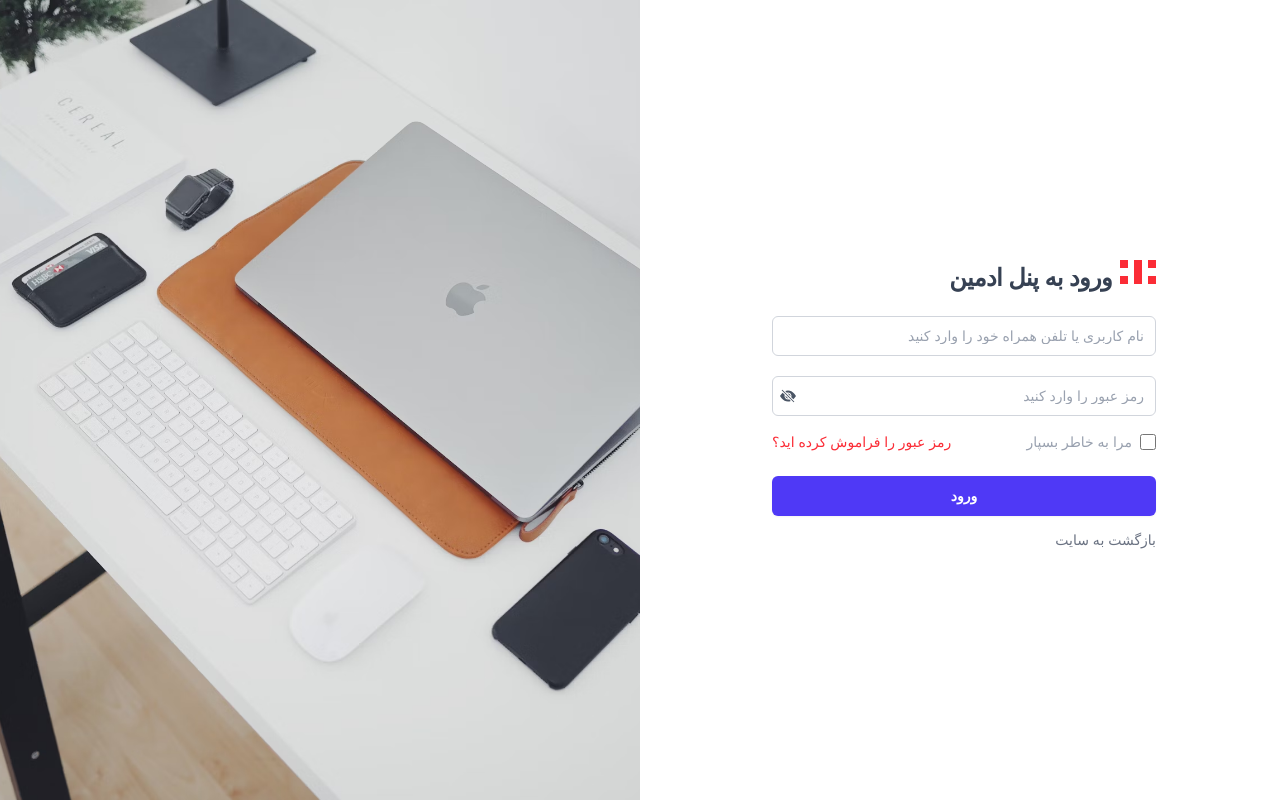
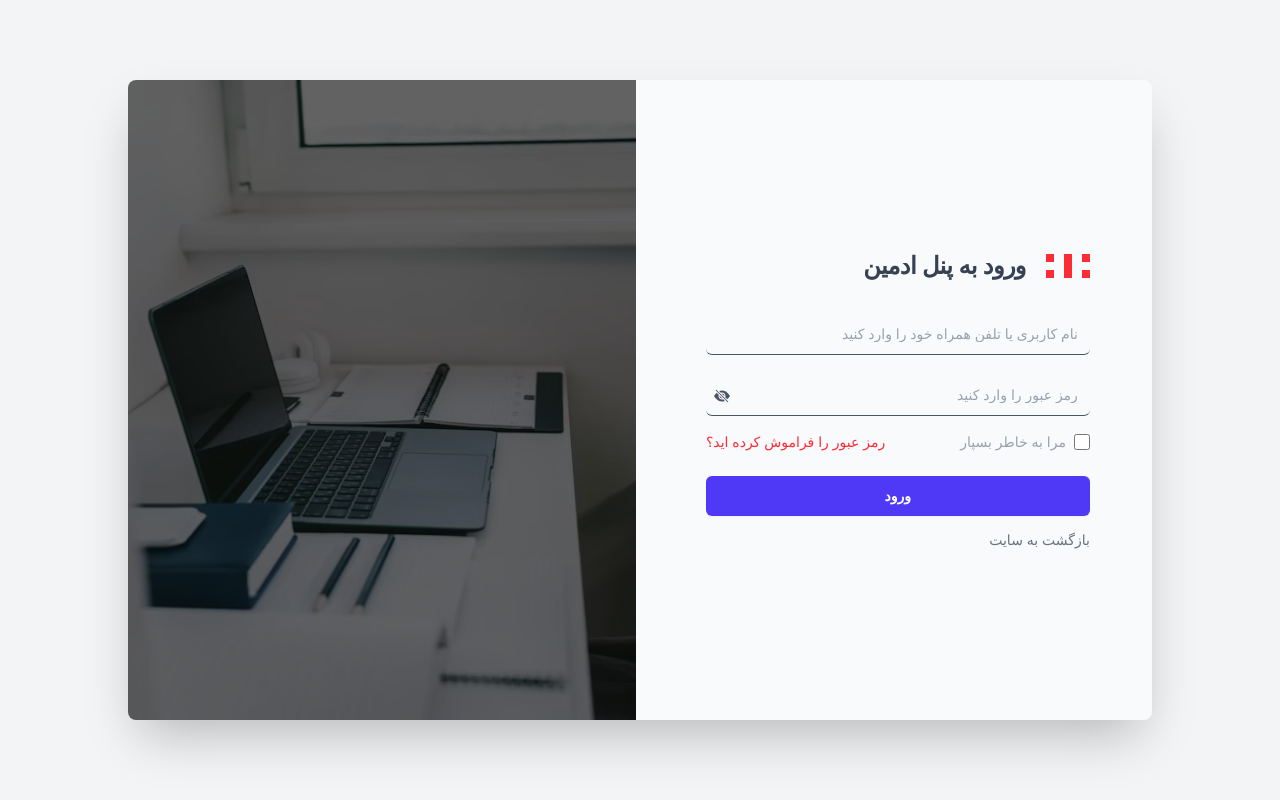
Before and after one commit to arzpour/advertising-agency, a Next.js app: page /admin/login in a window 1280 px wide. Built offline with nearby package versions, Linux system fonts and the light colour scheme; no server answers.

Commit message:
Modify login page ui - modify toast ui - modify login form - modify login ui

```diff
--- a/components/auth/login-form.tsx
+++ b/components/auth/login-form.tsx
@@ -52,10 +52,15 @@ const LoginForm = () => {
 
       if (response.data.user.role === "ADMIN") {
         router.push("/admin");
-        toast("وارد شدید");
+        toast("وارد شدید", {
+          icon: "✅",
+          className: "!bg-green-100 !text-green-800 !shadow-md !h-[60px]",
+        });
       }
     } catch (error) {
-      toast("اطلاعات وارد شده صحیح نیست");
+      toast("اطلاعات وارد شده صحیح نیست", {
+        className: "!bg-red-100 !text-red-800 !shadow-md !h-[60px]",
+      });
 
       console.log(error);
     }
@@ -75,11 +80,11 @@ const LoginForm = () => {
             required
             autoComplete="username"
             placeholder="نام کاربری یا تلفن همراه خود را وارد کنید"
-            className="block w-full rounded-md bg-white px-3 py-2 text-base text-gray-900 outline-1 -outline-offset-1 outline-gray-300 placeholder:text-gray-400 focus:outline-2 focus:-outline-offset-2 focus:outline-indigo-600 sm:text-sm/6"
+            className="block w-full rounded-md border-b border-gray-600 px-3 py-2 text-base text-gray-900 placeholder:text-gray-400 focus:outline-2 focus:-outline-offset-2 focus:outline-indigo-600 sm:text-sm/6"
           />
         </div>
         {errors.username && (
-          <p className="text-red-700 mt-4 text-sm font-medium">
+          <p className="text-red-500 mt-3 text-xs font-medium">
             {errors.username.message}
           </p>
         )}
@@ -94,7 +99,7 @@ const LoginForm = () => {
             required
             autoComplete="current-password"
             placeholder="رمز عبور را وارد کنید"
-            className="block w-full rounded-md bg-white px-3 py-2 border-gray-600 text-base text-gray-900 outline-1 -outline-offset-1 outline-gray-300 placeholder:text-gray-400 focus:outline-2 focus:-outline-offset-2 focus:outline-indigo-600 sm:text-sm/6"
+            className="block w-full rounded-md border-b border-gray-600 px-3 py-2 text-base text-gray-900 placeholder:text-gray-400 focus:outline-2 focus:-outline-offset-2 focus:outline-indigo-600 sm:text-sm/6"
           />
           {showPassword ? (
             <FaEye
@@ -109,7 +114,7 @@ const LoginForm = () => {
           )}
         </div>
         {errors.password && (
-          <p className="text-red-700 mt-4 text-sm font-medium">
+          <p className="text-red-500 mt-3 text-xs font-medium">
             {errors.password.message}
           </p>
         )}
@@ -136,12 +141,12 @@ const LoginForm = () => {
       </div>
 
       <div className="mt-4 sm:mt-6">
-        {login.isPending ? (
+        {login.isPending && !login.isError ? (
           <button
             type="submit"
-            className="flex w-full mb-3 justify-center rounded-md bg-indigo-600 px-3 py-2 text-sm/6 font-semibold text-white shadow-xs hover:bg-indigo-500 focus-visible:outline-2 focus-visible:outline-offset-2 focus-visible:outline-indigo-600"
+            className="flex gap-2 items-center w-full mb-3 justify-center rounded-md bg-indigo-600 px-3 py-2 text-sm/6 font-semibold text-white shadow-xs hover:bg-indigo-500 focus-visible:outline-2 focus-visible:outline-offset-2 focus-visible:outline-indigo-600"
           >
-            در حال ورود
+            <span>در حال ورود</span>
             <CgSpinner className="w-5 h-5 animate-spin" />
           </button>
         ) : (
--- a/components/auth/login.tsx
+++ b/components/auth/login.tsx
@@ -4,18 +4,11 @@ import LoginForm from "./login-form";
 
 const Login = () => {
   return (
-    <div className="flex gap-2 h-svh w-full" dir="rtl">
-      <div className="flex min-h-full flex-col justify-center px-6 py-12 lg:px-8 w-1/2">
-        <div className="sm:mx-auto sm:w-full sm:max-w-sm flex gap-2">
-          {/* <Image
-            src="/IMG_20250717_163940_569.png"
-            alt="Your Company Logo"
-            width={200}
-            height={100}
-          />
-
-          */}
-          <div className="flex gap-1.5 items-center relative bottom-1">
+    <div className="bg-gray-100 p-20 px-32 h-dvh" dir="rtl">
+      <div className="shadow-2xl flex gap-2 w-full bg-gray-50 h-full rounded-lg whitespace-nowrap overflow-hidden">
+        <div className="flex flex-col justify-center px-6 py-12 lg:px-8 w-1/2">
+          <div className="sm:mx-auto sm:w-full sm:max-w-sm flex gap-3 mb-2.5">
+            <div className="flex gap-2.5 items-center relative bottom-1">
               <div>
                 <div className="w-2 h-2 bg-red-500 my-2"></div>
                 <div className="w-2 h-2 bg-red-500"></div>
@@ -27,7 +20,7 @@ const Login = () => {
                 <div className="w-2 h-2 bg-red-500"></div>
               </div>
             </div>
-          <h2 className="text-2xl/9 font-semibold tracking-tight text-gray-700 mt-3">
+            <h2 className="text-2xl/9 font-semibold tracking-tight text-gray-700 mr-2">
               ورود به پنل ادمین
             </h2>
           </div>
@@ -36,13 +29,17 @@ const Login = () => {
             <LoginForm />
           </div>
         </div>
+        <div className="relative w-1/2">
           <Image
-        src="/photo-1496917756835-20cb06e75b4e.avif"
+            src="/premium_photo-1684711741208-315dcfa993b9.avif"
             alt="login-image"
             width={200}
             height={200}
-        className="w-1/2 h-svh object-cover object-center"
+            className="w-full h-full object-fill relative"
           />
+          <div className="absolute top-0 bg-black opacity-60 h-full w-full z-50"></div>
+        </div>
+      </div>
     </div>
   );
 };
--- a/types/auth.d.ts
+++ b/types/auth.d.ts
@@ -1,4 +1,3 @@
-
 interface ILoginReqDto {
   username: string;
   password: string;
@@ -19,7 +18,6 @@ interface IUserData {
   refreshToken: string;
 }
 
-
 interface IAuthResDto {
   status: string;
   token: {
```
Also changed, not shown: public/photo-1496917756835-20cb06e75b4e.avif (deleted), public/premium_photo-1684711741208-315dcfa993b9.avif (added). Lines whose indentation alone changed are shown as unchanged.
